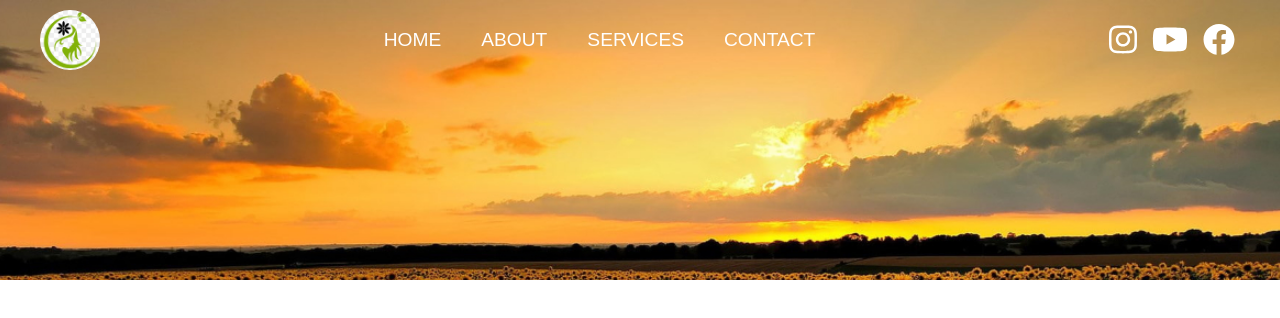
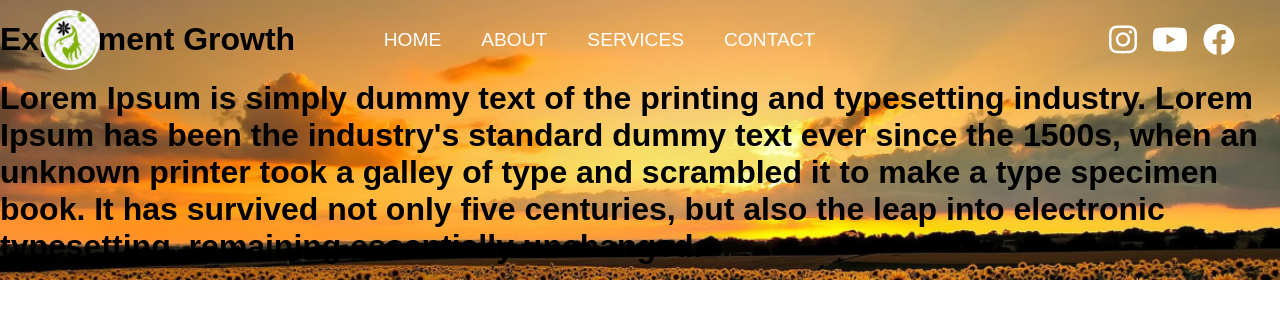
Before and after one commit to lroberts77/client_website_1.0, a React (Create React App) app: page / in a window 1280 px wide. Shown: the top 318 px of the page. Built offline with nearby package versions, Linux system fonts and the light colour scheme.

Commit message:
added site title and site about h1 with text

```diff
--- a/src/components/HeroSection/HeroSection.js
+++ b/src/components/HeroSection/HeroSection.js
@@ -6,8 +6,16 @@
     return (
         <div className="hero-container">
             <div className="section1">
+                <div className="about-container">
+                    <h1 className="site-title">
+                        Experiment Growth
+                    </h1>
+                    <h1 className="site-about">
+                        Lorem Ipsum is simply dummy text of the printing and typesetting industry. Lorem Ipsum has been the industry's standard dummy text ever since the 1500s, when an unknown printer took a galley of type and scrambled it to make a type specimen book. It has survived not only five centuries, but also the leap into electronic typesetting, remaining essentially unchanged.
+                    </h1>
+                </div>
+            </div>
 
-            </div>
         </div>
     )
 }
```
